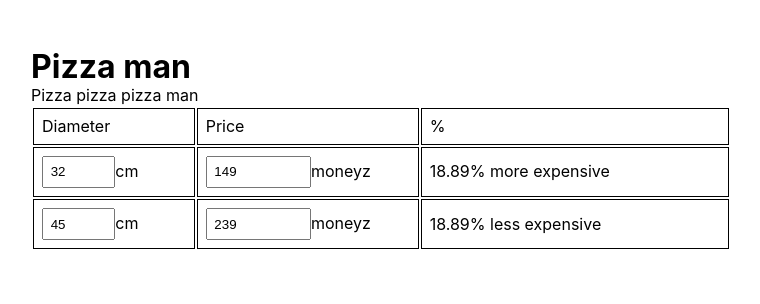
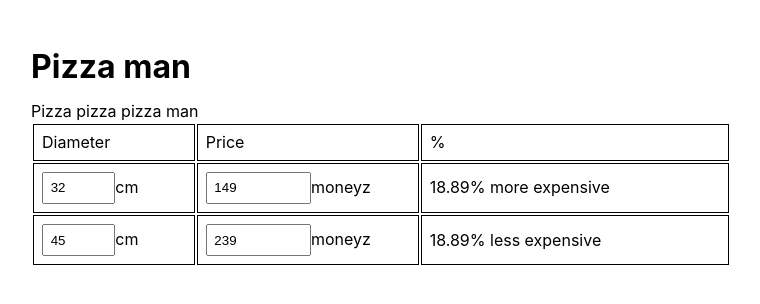
Before and after one commit to Hurtak/the-pizza-problem, a React (Create React App) app: page / in a window 1280 px wide. Shown: the top 304 px of the page, without its empty margins (259-1019 px from the left). Built offline with nearby package versions, Linux system fonts and the light colour scheme.

Commit message:
spacer component

```diff
--- a/src/app/app.tsx
+++ b/src/app/app.tsx
@@ -1,6 +1,6 @@
 import React, { useReducer } from "react";
 import { stateReducer, initialState } from "../state/state";
-import { InputPizzaDiameter, InputPizzaPrice, Layout, Text } from "../components";
+import { InputPizzaDiameter, InputPizzaPrice, Layout, Text, Spacer } from "../components";
 
 const getPricePer1Money = (diameter: number, price: number) => (Math.PI * (diameter / 2) ** 2) / price;
 
@@ -15,6 +15,7 @@ export const App: React.FC = () => {
   return (
     <Layout>
       <Text type="title">Pizza man</Text>
+      <Spacer size={2} />
       <Text type="paragraph">Pizza pizza pizza man</Text>
 
       <table>
--- a/src/components/index.tsx
+++ b/src/components/index.tsx
@@ -1,4 +1,5 @@
 export { InputPizzaDiameter } from "./input-pizza-diameter";
 export { InputPizzaPrice } from "./input-pizza-price";
 export { Layout } from "./layout";
+export { Spacer } from "./spacer";
 export { Text } from "./text";
--- /dev/null
+++ b/src/components/spacer.tsx
@@ -0,0 +1,16 @@
+import * as React from "react";
+import styled from "styled-components/macro";
+import * as s from "../styles";
+
+const SpacerComponent = styled.div(({ size, horizontal }: { size: number; horizontal: boolean }) => ({
+  display: horizontal ? "inline-block" : "block",
+  ...(horizontal === true && { width: s.grid(size) }),
+  ...(horizontal === false && { height: s.grid(size) }),
+}));
+
+export const Spacer: React.FC<{
+  size?: number;
+  horizontal?: boolean;
+}> = ({ size = 1, horizontal = false }) => {
+  return <SpacerComponent size={size} horizontal={horizontal} />;
+};
```
